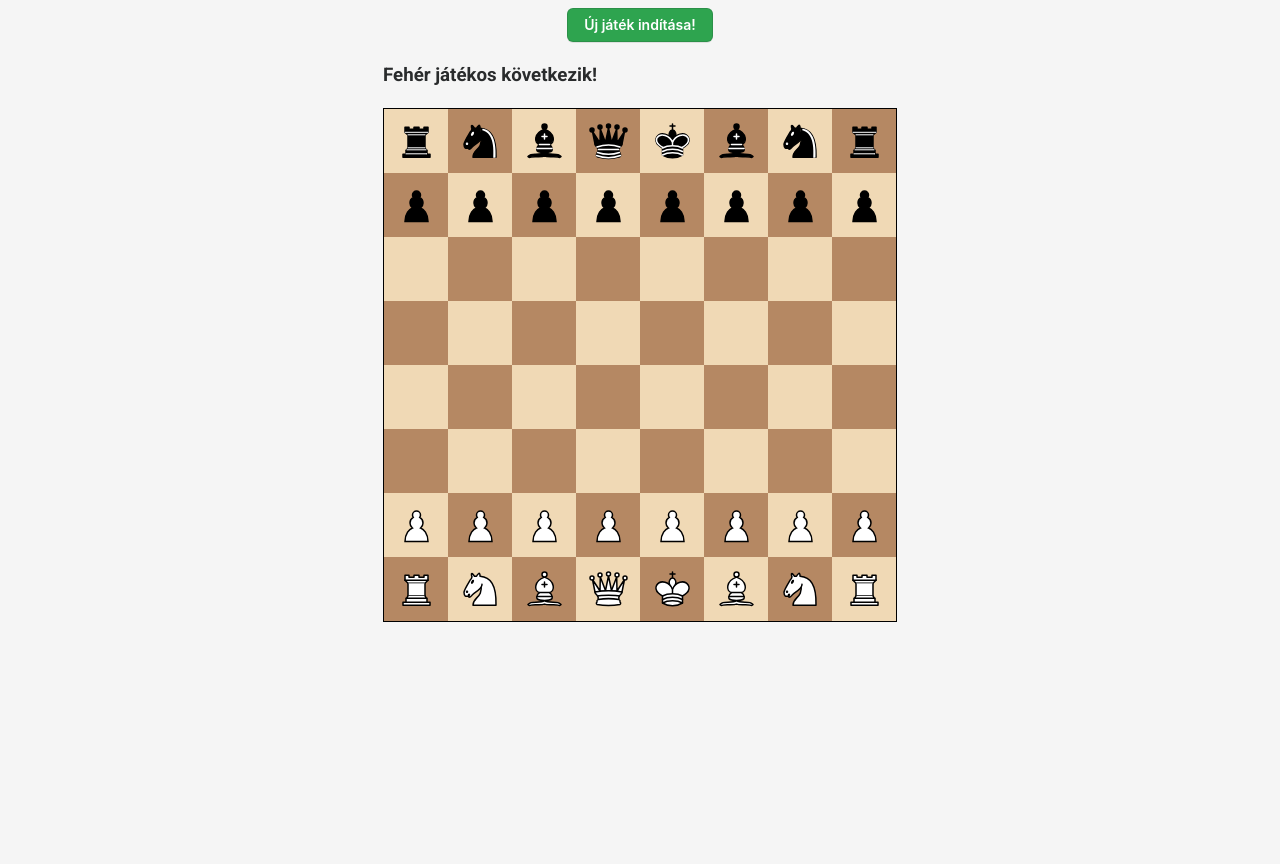
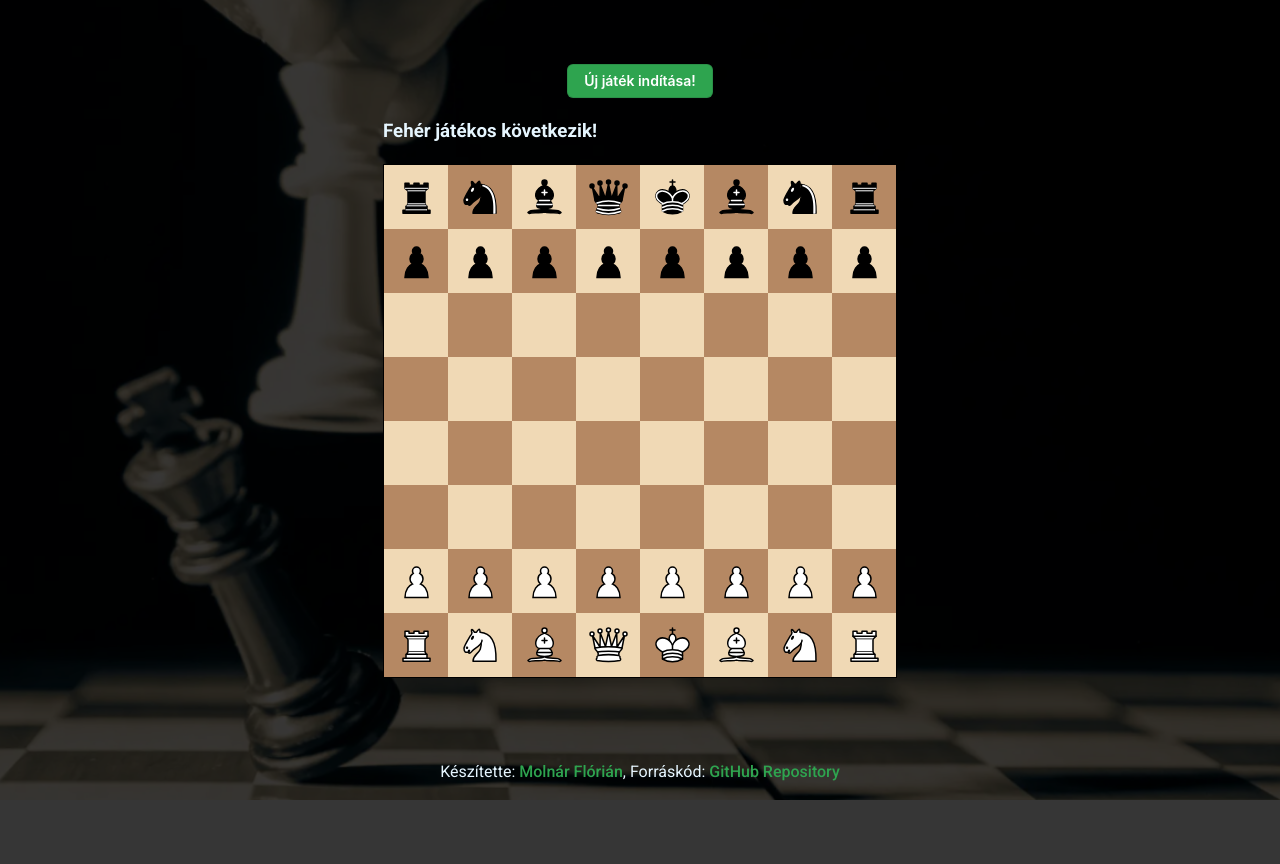
Before and after one commit to BigFlori/chess-game, a PHP site: page / in a window 1280 px wide. Before the commit the page ends 622 px from the top, so only its background shows below. Run offline with PHP 8.4, Linux system fonts and the light colour scheme.

Commit message:
Improved page style

```diff
--- a/css/style.css
+++ b/css/style.css
@@ -1,11 +1,24 @@
-@import url('https://fonts.googleapis.com/css?family=Roboto:400,700');
+@import url("https://fonts.googleapis.com/css?family=Roboto:400,500,600,700");
+
+html {
+  color-scheme: dark;
+}
+
 body {
   background-color: #f5f5f5;
-    font-family: 'Roboto', sans-serif;
+  font-family: "Roboto", sans-serif;
   font-size: 16px;
   font-weight: 400;
   line-height: 1.5;
-    color: #292b2c;
+  color: #e6f6ff;
+  margin: 0;
+  padding: 0;
+  background-image: url("/assets/chess-bg.png");
+  background-position: center;
+  background-repeat: no-repeat;
+  background-size: cover;
+  height: 100vh;
+  overflow: hidden;
 }
 
 #game {
@@ -26,6 +39,12 @@ body {
   align-items: center;
 }
 
+#overlay {
+  background-color: rgba(0, 0, 0, 0.781);
+  height: 100vh;
+  padding-top: 5%;
+}
+
 .row-space-between {
   display: flex;
   justify-content: space-between;
@@ -34,14 +53,14 @@ body {
 .btn {
   appearance: none;
   background-color: #2ea44f;
-  border: 1px solid rgba(27, 31, 35, .15);
+  border: 1px solid rgba(27, 31, 35, 0.15);
   border-radius: 6px;
-  box-shadow: rgba(27, 31, 35, .1) 0 1px 0;
+  box-shadow: rgba(27, 31, 35, 0.1) 0 1px 0;
   box-sizing: border-box;
   color: #fff;
   cursor: pointer;
   display: inline-block;
-  font-family: -apple-system,system-ui,"Segoe UI",Helvetica,Arial,sans-serif,"Apple Color Emoji","Segoe UI Emoji";
+  font-family: -apple-system, system-ui, "Segoe UI", Helvetica, Arial, sans-serif, "Apple Color Emoji", "Segoe UI Emoji";
   font-size: 14px;
   font-weight: 600;
   line-height: 20px;
@@ -66,18 +85,56 @@ body {
 }
 
 .btn:focus {
-  box-shadow: rgba(46, 164, 79, .4) 0 0 0 3px;
+  box-shadow: rgba(46, 164, 79, 0.4) 0 0 0 3px;
   outline: none;
 }
 
 .btn:disabled {
   background-color: #94d3a2;
-  border-color: rgba(27, 31, 35, .1);
-  color: rgba(255, 255, 255, .8);
+  border-color: rgba(27, 31, 35, 0.1);
+  color: rgba(255, 255, 255, 0.8);
   cursor: default;
 }
 
 .btn:active {
   background-color: #298e46;
-  box-shadow: rgba(20, 70, 32, .2) 0 1px 0 inset;
+  box-shadow: rgba(20, 70, 32, 0.2) 0 1px 0 inset;
 }
+
+footer {
+  position: fixed;
+  bottom: 0;
+  width: 100%;
+  display: flex;
+  justify-content: center;
+  align-items: center;
+}
+
+a,
+a:link,
+a:visited,
+a:hover,
+a:active {
+  color: #2ea44f;
+  text-decoration: none;
+  position: relative;
+  font-weight: 500;
+  padding-bottom: 5px;
+}
+
+a::after {
+  content: "";
+  display: block;
+  width: 0;
+  height: 2px;
+  background-color: #2ea44f;
+  position: absolute;
+  bottom: 0;
+  left: 50%;
+  transform: translateX(-50%);
+  transition: width 0.3s ease-in-out;
+}
+
+a:hover::after {
+  width: 75%;
+}
--- a/index.html
+++ b/index.html
@@ -1,14 +1,15 @@
 <!DOCTYPE html>
 <html lang="hu">
   <head>
-    <meta charset="UTF-8">
-    <meta name="viewport" content="width=device-width, initial-scale=1.0">
+    <meta charset="UTF-8" />
+    <meta name="viewport" content="width=device-width, initial-scale=1.0" />
     <title>Sakk - Webprog</title>
-    <link rel="stylesheet" href="css/board.css">
-    <link rel="stylesheet" href="css/style.css">
+    <link rel="stylesheet" href="css/board.css" />
+    <link rel="stylesheet" href="css/style.css" />
   </head>
   <body>
-    <div id="game">
+    <div id="overlay">
+      <main id="game">
         <div id="game-controls">
           <button class="btn" id="new-game" role="button">Új játék indítása!</button>
         </div>
@@ -17,8 +18,17 @@
           <h3 id="check-info"></h3>
         </div>
         <div id="game-board"></div>
+      </main>
+      <footer>
+        <p>
+          Készítette:
+          <a target="_blank" rel="noopener noreferrer" href="https://github.com/BigFlori">Molnár Flórián</a>, Forráskód:
+          <a href="https://github.com/BigFlori/chess-game" target="_blank" rel="noopener noreferrer"
+            >GitHub Repository</a
+          >
+        </p>
+      </footer>
     </div>
-
     <script type="module" src="js/board.js"></script>
   </body>
 </html>
```
Also changed, not shown: assets/chess-bg.png (added). Lines whose indentation alone changed are shown as unchanged.
